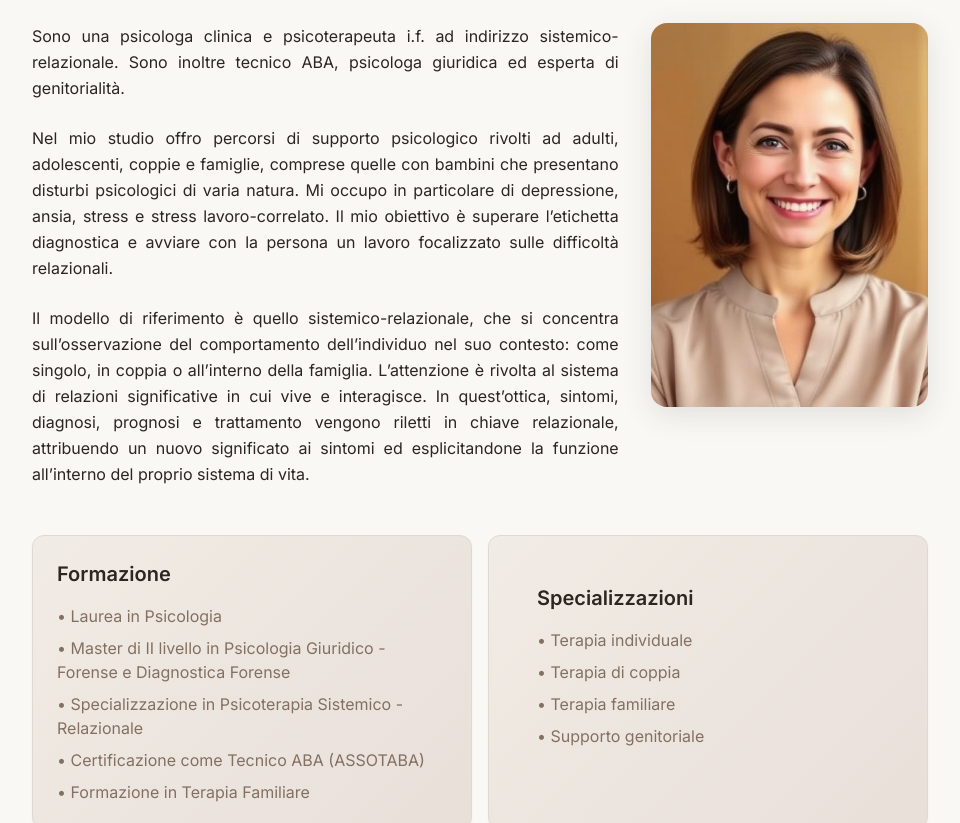
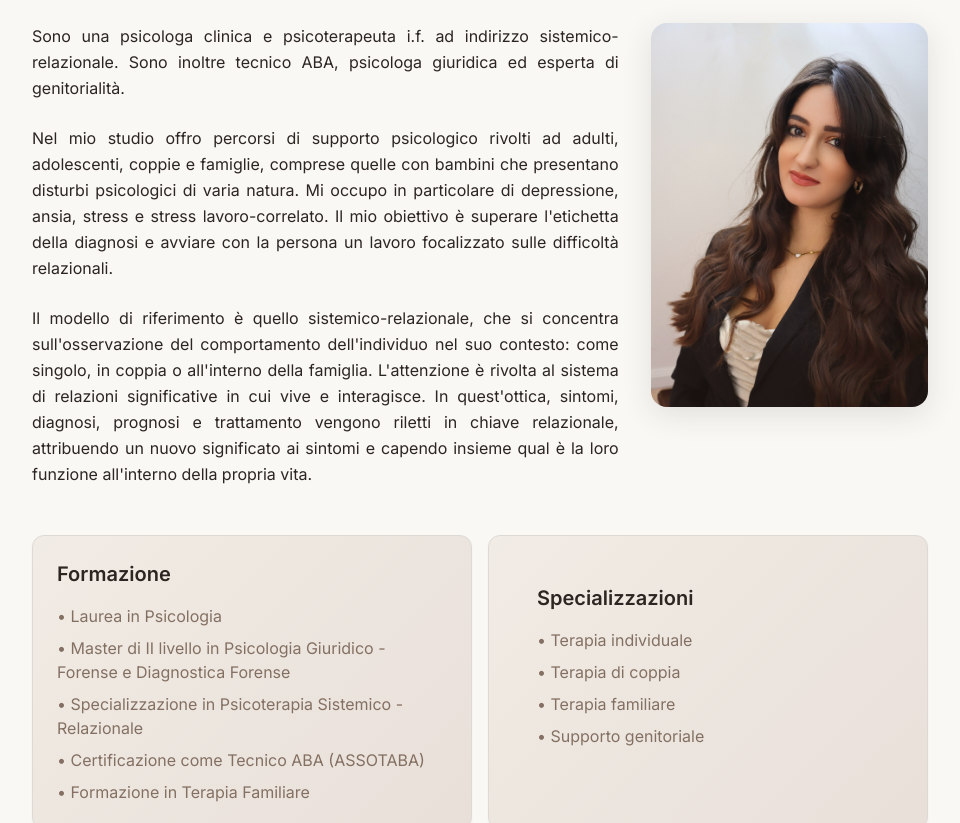
Before and after one commit to wbs-collab/marikaporricelli_psy, a React (Vite) app: page / in a window 1280 px wide. Shown: the part 1040-1863 px from the top of the page, without its empty margins (160-1120 px from the left). Built offline with nearby package versions, Linux system fonts and the light colour scheme.

Commit message:
Update "Chi Sono" section

```diff
--- a/src/components/AboutSection.tsx
+++ b/src/components/AboutSection.tsx
@@ -1,5 +1,5 @@
 import { Card, CardContent } from "@/components/ui/card";
-import profileImage from "@/assets/marika-poricelli.jpg";
+import profileImage from "/lovable-uploads/38e8d6ed-6ba0-4317-b0fd-2b912f115df9.png";
 const AboutSection = () => {
   return <section id="about" className="py-20 bg-background">
       <div className="container mx-auto px-4 sm:px-6 lg:px-8">
@@ -18,9 +18,9 @@ const AboutSection = () => {
             <div className="grid grid-cols-1 lg:grid-cols-3 gap-8 items-start">
               {/* Text Section */}
               <div className="lg:col-span-2 space-y-6">
-                <p className="text-foreground leading-relaxed text-justify">Sono una psicologa clinica e psicoterapeuta i.f. ad indirizzo sistemico-relazionale. Sono inoltre tecnico ABA, psicologa giuridica ed esperta di genitorialità. </p>
-                <p className="text-foreground leading-relaxed text-justify">Nel mio studio offro percorsi di supporto psicologico rivolti ad adulti, adolescenti, coppie e famiglie, comprese quelle con bambini che presentano disturbi psicologici di varia natura. Mi occupo in particolare di depressione, ansia, stress e stress lavoro-correlato. Il mio obiettivo è superare l’etichetta diagnostica e avviare con la persona un lavoro focalizzato sulle difficoltà relazionali.</p>
-                <p className="text-foreground leading-relaxed text-justify">Il modello di riferimento è quello sistemico-relazionale, che si concentra sull’osservazione del comportamento dell’individuo nel suo contesto: come singolo, in coppia o all’interno della famiglia. L’attenzione è rivolta al sistema di relazioni significative in cui vive e interagisce. In quest’ottica, sintomi, diagnosi, prognosi e trattamento vengono riletti in chiave relazionale, attribuendo un nuovo significato ai sintomi ed esplicitandone la funzione all’interno del proprio sistema di vita.</p>
+                <p className="text-foreground leading-relaxed text-justify">Sono una psicologa clinica e psicoterapeuta i.f. ad indirizzo sistemico-relazionale. Sono inoltre tecnico ABA, psicologa giuridica ed esperta di genitorialità.</p>
+                <p className="text-foreground leading-relaxed text-justify">Nel mio studio offro percorsi di supporto psicologico rivolti ad adulti, adolescenti, coppie e famiglie, comprese quelle con bambini che presentano disturbi psicologici di varia natura. Mi occupo in particolare di depressione, ansia, stress e stress lavoro-correlato. Il mio obiettivo è superare l'etichetta della diagnosi e avviare con la persona un lavoro focalizzato sulle difficoltà relazionali.</p>
+                <p className="text-foreground leading-relaxed text-justify">Il modello di riferimento è quello sistemico-relazionale, che si concentra sull'osservazione del comportamento dell'individuo nel suo contesto: come singolo, in coppia o all'interno della famiglia. L'attenzione è rivolta al sistema di relazioni significative in cui vive e interagisce. In quest'ottica, sintomi, diagnosi, prognosi e trattamento vengono riletti in chiave relazionale, attribuendo un nuovo significato ai sintomi e capendo insieme qual è la loro funzione all'interno della propria vita.</p>
 
               </div>
 
@@ -42,7 +42,7 @@ const AboutSection = () => {
                     <li>• Laurea in Psicologia</li>
                     <li>• Master di II livello in Psicologia Giuridico - Forense e Diagnostica Forense</li>
                     <li>• Specializzazione in Psicoterapia Sistemico - Relazionale</li>
-                    <li>• Certificazione come Tecnico ABA (ASSOTABA)</li>
+                    <li>• Certificazione come Tecnico ABA (ASSOTABA)</li>
                     <li>• Formazione in Terapia Familiare</li>
                   </ul>
                 </CardContent>
```
Also changed, not shown: public/lovable-uploads/38e8d6ed-6ba0-4317-b0fd-2b912f115df9.png (added).
